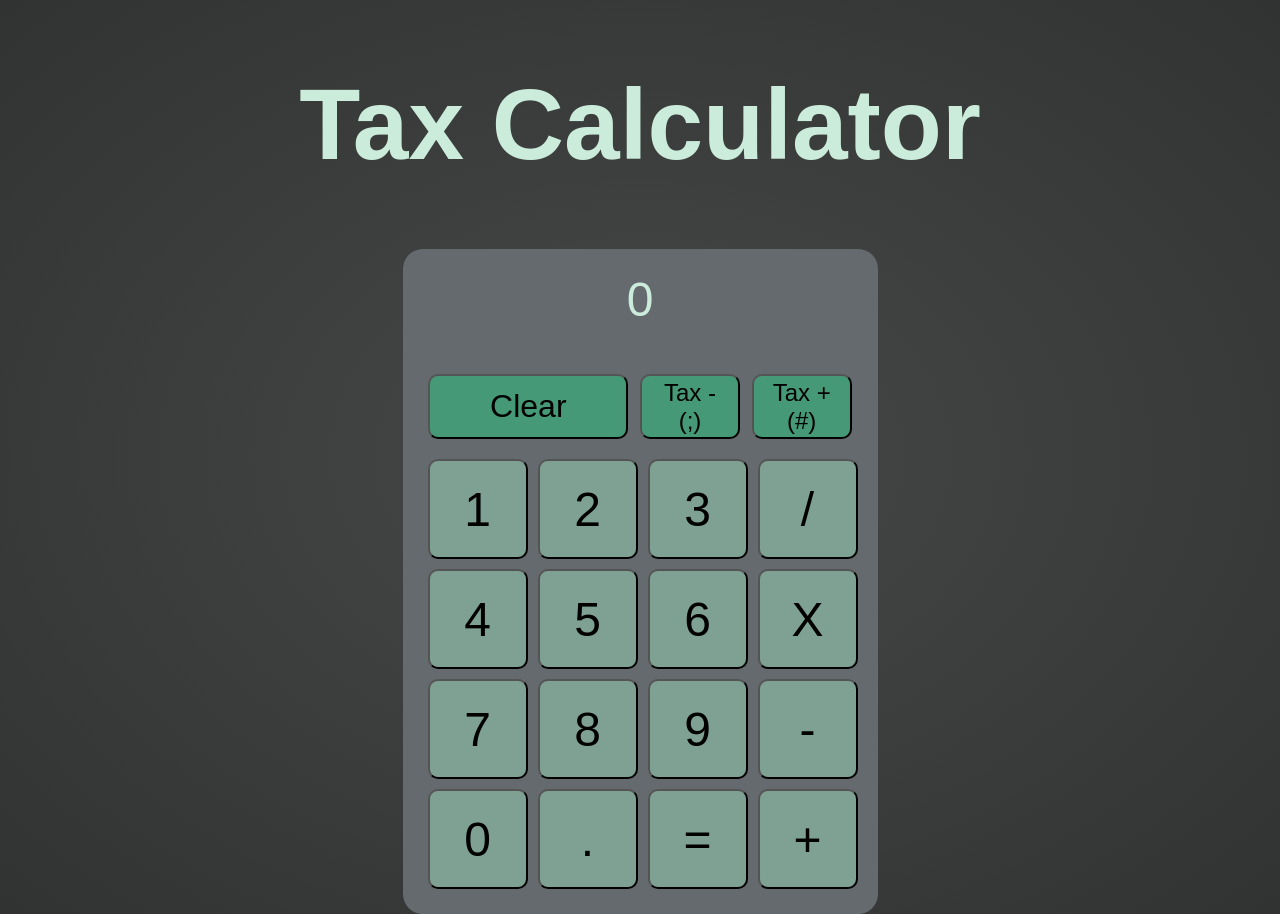
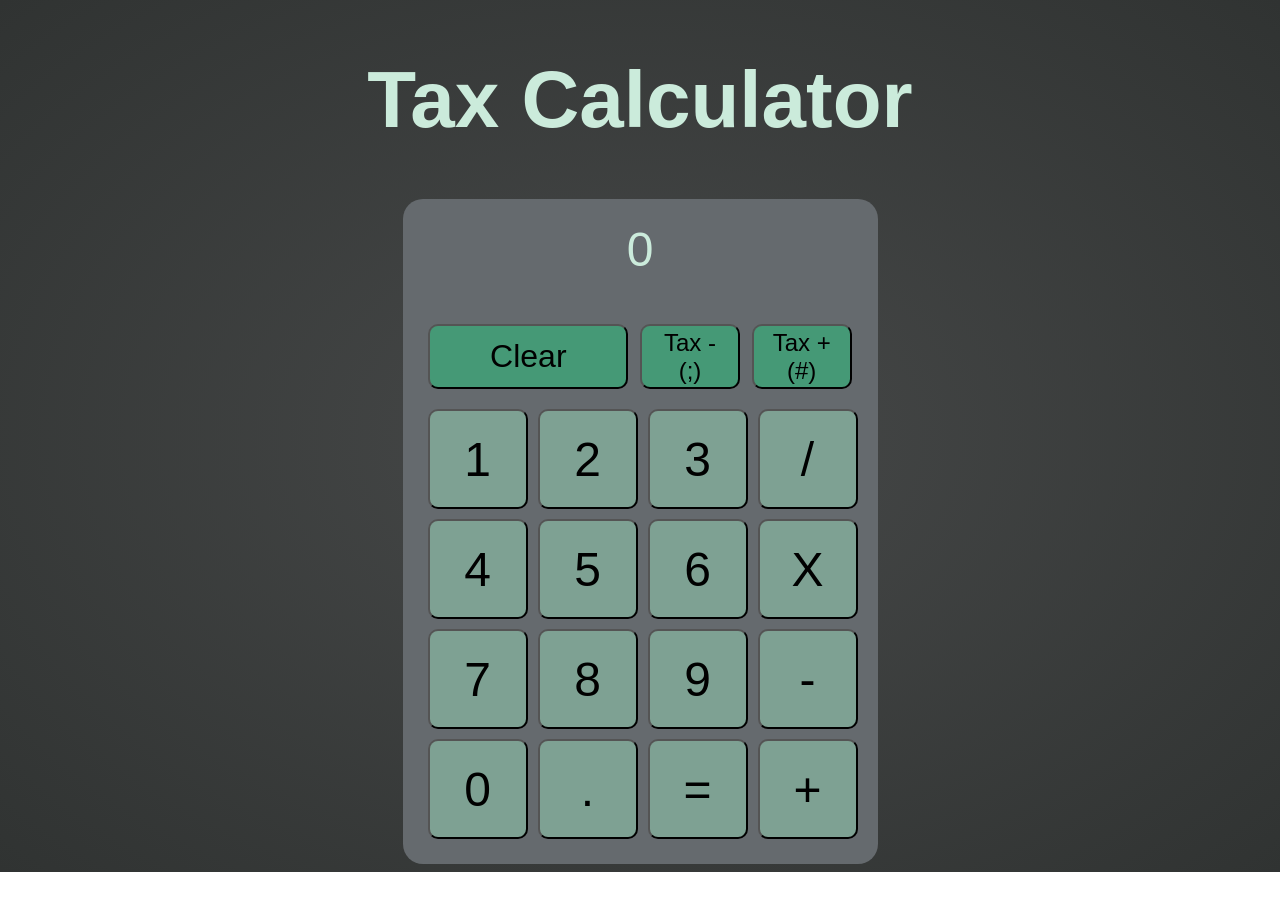
Before and after one commit to JWillett05/react-tax-calculator, a React (Create React App) app: page / in a window 1280 px wide. After the commit the page ends 872 px from the top, so only its background shows below. Built offline with nearby package versions, Linux system fonts and the light colour scheme.

Commit message:
Numpad works even when on numlock

```diff
--- a/src/CalcButtons.jsx
+++ b/src/CalcButtons.jsx
@@ -21,11 +21,13 @@ export default function CalcButtons({ onClick }) {
     useEffect(() =>{
         const handleKeyPress = (e) => {
             const key = e.key.toLowerCase();
-            if (!isNaN(Number(key))){
-                console.log(Number(key))
-                handleClick(key)
-            } else if (operatorKeys[key]) {
-                handleClick(operatorKeys[key])
+            const code = e.code;
+            if (!isNaN(Number(key)) || code.includes("Numpad") && !isNaN(Number(code[code.length-1]))){
+                const numKey = code.includes("Numpad") ? code[code.length - 1] : key
+                handleClick(numKey)
+
+            } else if (operatorKeys[key] || operatorKeys[code.toLowerCase()]) {
+                handleClick(operatorKeys[key] || operatorKeys[code.toLowerCase()])
             }
         };
         window.addEventListener('keydown', handleKeyPress)
--- a/src/index.css
+++ b/src/index.css
@@ -1,18 +1,17 @@
 body {
-  margin: 0;
   font-family: 'Quicksand', sans-serif;
   -webkit-font-smoothing: antialiased;
   -moz-osx-font-smoothing: grayscale;
   background: radial-gradient(#474949, #303332);
   color: #cbebdb;
-  min-height: 100vh;
+  min-height: 80vh;
 }
 
 
 #header{
   text-align: center;
   margin: auto;
-  font-size: 50px;
+  font-size: 40px;
 }
 
 
```
